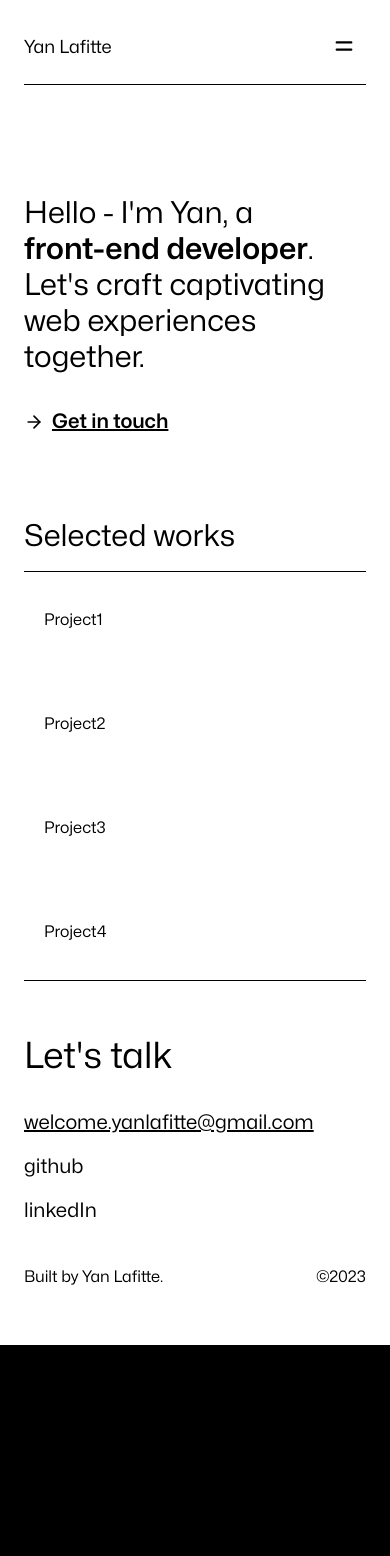
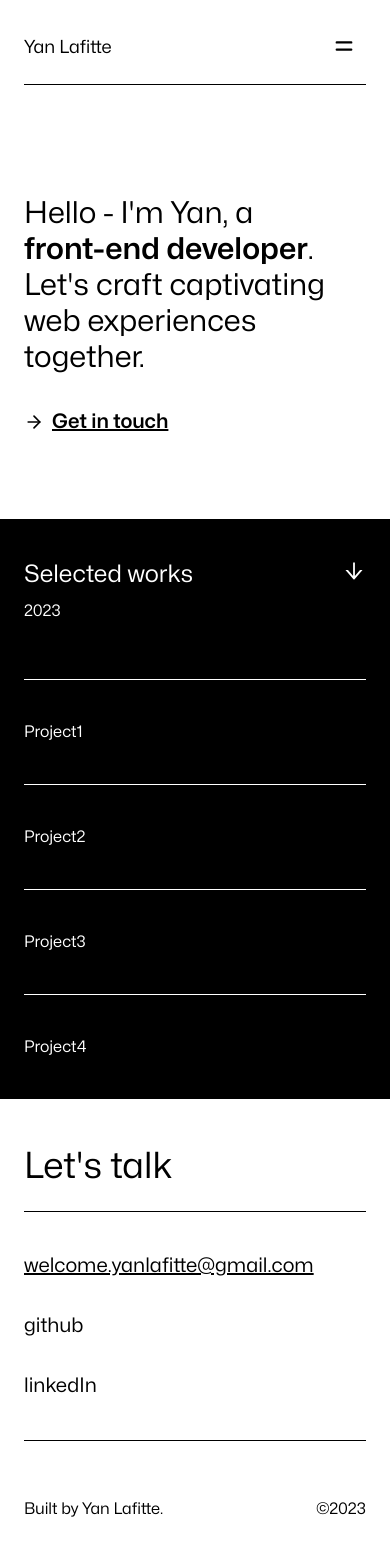
Before and after one commit to YanLAFITTE/pfyl, a Next.js app: page / in a window 390 px wide. Shown: the top 1556 px of the page. Before the commit the page ends 1345 px from the top, so only its background shows below. Built offline with nearby package versions, Linux system fonts and the light colour scheme.

Commit message:
section work

```diff
--- a/app/components/Footer.tsx
+++ b/app/components/Footer.tsx
@@ -15,13 +15,19 @@ const Footer = () => {
 
    return (
       <footer className=' ' id='contact'>
-         <Container>
-            <div className='h-px bg-black w-full my-4 lg:my-14 ' />
-            <FadeIn>
-               <div className='flex flex-col items-start pt-10  gap-10'>
-                  <div className='flex flex-col gap-8'>
-                     <div className='text-4xl lg:text-6xl'>Let&apos;s talk</div>
-                     <ul className='flex flex-col gap-4 text-xl lg:text-2xl'>
+         <FadeIn>
+            <Container>
+               <div className='text-4xl lg:text-6xl pt-12 pb-6'>
+                  Let&apos;s talk
+               </div>
+            </Container>
+            <Container>
+               <div className='h-px w-full bg-black'></div>
+            </Container>
+            <Container>
+               <div className='flex flex-col items-start  '>
+                  <div className='flex flex-col '>
+                     <ul className='flex flex-col gap-8 py-10 text-xl lg:text-2xl'>
                         <Link
                            href='mailto:welcome.yanlafitte@gmail.com'
                            rel='noopener noreferrer'
@@ -51,15 +57,15 @@ const Footer = () => {
                         </Link>
                      </ul>
                   </div>
-                  <div className='flex items-center justify-between w-full pb-14  '>
+                  <div className='flex items-center justify-between w-full py-14  border-t border-black'>
                      <p>Built by Yan Lafitte.</p>
                      <p>
                         &copy;<span id='date'></span>
                      </p>
                   </div>
                </div>
-            </FadeIn>
-         </Container>
+            </Container>
+         </FadeIn>
       </footer>
    );
 };
--- a/app/components/Header.tsx
+++ b/app/components/Header.tsx
@@ -25,7 +25,11 @@ const Header = ({
    return (
       <Container>
          <div className='flex items-center justify-between'>
-            <Link href={'/'} aria-label='Home'  onClick={() => setExpanded(false)}>
+            <Link
+               href={'/'}
+               aria-label='Home'
+               onClick={() => setExpanded(false)}
+            >
                <h2
                   className={clsx(
                      invert
--- a/app/components/RootLayout.tsx
+++ b/app/components/RootLayout.tsx
@@ -8,12 +8,14 @@ import { IoMdClose } from 'react-icons/io';
 import Container from './Container';
 import Header from './Header';
 import Footer from './Footer';
+import { useRouter } from 'next/navigation';
 
 interface RootLayoutInnerProps {
    children: ReactNode;
 }
 
 const RootLayoutInner: React.FC<RootLayoutInnerProps> = ({ children }) => {
+   const router = useRouter();
    const panelId = useId();
    const [expanded, setExpanded] = useState(false);
    const openRef = useRef<HTMLButtonElement | null>(null);
@@ -93,35 +95,49 @@ const RootLayoutInner: React.FC<RootLayoutInnerProps> = ({ children }) => {
             </motion.div>
 
             <Container>
-               <ul className='lg:flex flex-col  pt-4 lg:pt-14'>
-                  <Link href='/#work' onClick={() => setExpanded(false)}>
-                     <li className='border-t-[1px] border-stone-200 py-6 group  font-bold'>
+               <ul className='lg:flex flex-col   pt-4 lg:pt-14'>
+                  <Link
+                     href={'/'}
+                     onClick={() => {
+                        setExpanded(false);
+                     }}
+                  >
+                     <li className='border-t-[1px] border-stone-200 py-6 group flex  font-bold'>
                         <div className='text-large group-hover:tracking-[30px] lg:group-hover:tracking-[50px]  duration-300 ease-in-out uppercase  '>
-                           Work
+                           Home
                         </div>
                      </li>
                   </Link>
                   <Link href='/about' onClick={() => setExpanded(false)}>
-                     <li className='border-t-[1px]  border-stone-200 py-6 group  font-bold'>
+                     <li className='border-t-[1px]  border-stone-200 py-6 group flex font-bold'>
                         <div className='text-large  group-hover:tracking-[30px] lg:group-hover:tracking-[50px]  duration-300 ease-in-out uppercase  '>
                            About
                         </div>
                      </li>
                   </Link>
-                  <Link href='/#contact' onClick={() => setExpanded(false)}>
-                     <li className='border-t-[1px]  border-stone-200 py-6 group   font-bold'>
+                  <button
+                     type='button'
+                     onClick={() => {
+                        setExpanded(false);
+                        router.push('/#contact', { scroll: true });
+                     }}
+                     className='w-full'
+                  >
+                     <li className='border-t-[1px]  border-stone-200 py-6 group flex  font-bold'>
                         <div className='text-large group-hover:tracking-[30px] lg:group-hover:tracking-[50px]   duration-300 ease-in-out uppercase  '>
                            Contact
                         </div>
                      </li>
-                  </Link>
+                  </button>
                </ul>
             </Container>
          </motion.div>
          <motion.div
             layout
             className='relative flex flex-auto overflow-hidden  pt-40 bg-white text-black '
-            onClick={() => setExpanded(false)}
+            onClick={() => {
+               setExpanded(false);
+            }}
          >
             <motion.div
                layout
--- a/app/components/SectionWork.tsx
+++ b/app/components/SectionWork.tsx
@@ -4,8 +4,14 @@ import Image from 'next/image';
 import agence from '../../public/agence-web.png';
 import FadeIn, { FadeInStagger } from './Fadein';
 import clsx from 'clsx';
+import Container from '../components/Container';
+import { AiOutlineArrowDown } from 'react-icons/ai';
+import Link from 'next/link';
+import { useRouter } from 'next/navigation';
 
 const SectionWork = () => {
+   const router = useRouter();
+
    const [projectOpen, setProjectOpen] = useState(false);
 
    const handleClick = () => {
@@ -13,39 +19,69 @@ const SectionWork = () => {
    };
 
    return (
-      <div className='pt-20' id='work'>
       <FadeIn>
-            <h3 className='text-3xl'>Selected works</h3>
-         </FadeIn>
-         <div className='h-px bg-black w-full my-4 lg:my-14 ' />
+         <div className='  bg-black text-white' id='work'>
+            <Container>
+               <div className='flex w-full justify-between items-center pb-14'>
+                  <div className='pt-10'>
+                     <h3 className='text-2xl lg:text-4xl mb-2'>
+                        Selected works
+                     </h3>
+                     <p>2023</p>
+                  </div>
+                  <button
+                     type='button'
+                     onClick={() => {
+                        router.push('/#work');
+                     }}
+                     className='text-2xl lg:text-4xl'
+                  >
+                     <AiOutlineArrowDown />
+                  </button>
+               </div>
                <FadeInStagger>
-            <ul className='flex flex-col gap-10'>
+                  <ul className='flex flex-col gap-10 '>
                      <FadeIn>
-                  <li className=' p-5  ' onClick={handleClick}>
+                        <li
+                           className=' pt-10 border-t border-white '
+                           onClick={handleClick}
+                        >
                            Project1
                         </li>
                         <div
                            className={clsx(
                               projectOpen
-                           ? 'block w-[50%] mt-10 p-5 bg-black '
+                                 ? 'block w-[50%] mt-10 p-5 bg-white '
                                  : 'hidden'
                            )}
                         >
-                     <Image src={agence} alt='' />
+                           <Image
+                              src={agence}
+                              alt=''
+                              className=' grayscale-100'
+                           />
                         </div>
                      </FadeIn>
                      <FadeIn>
-                  <li className='p-5 '>Project2</li>
+                        <li className='pt-10 border-t border-white '>
+                           Project2
+                        </li>
                      </FadeIn>
                      <FadeIn>
-                  <li className='p-5'>Project3</li>
+                        <li className='pt-10 border-t border-white'>
+                           Project3
+                        </li>
                      </FadeIn>
                      <FadeIn>
-                  <li className='p-5'>Project4</li>
+                        <li className='py-10 border-t border-white'>
+                           Project4
+                        </li>
                      </FadeIn>
                   </ul>
                </FadeInStagger>
+            </Container>
          </div>
+      </FadeIn>
    );
 };
 
--- a/app/globals.css
+++ b/app/globals.css
@@ -1,3 +1,8 @@
 @import './base.css';
 @tailwind components;
 @tailwind utilities;
+
+html,
+body {
+   scroll-behavior: smooth;
+}
--- a/app/page.tsx
+++ b/app/page.tsx
@@ -9,7 +9,7 @@ export default function Home() {
       <>
          <Container>
             <FadeIn>
-               <div>
+               <div className='mb-20'>
                   <h1 className='text-3xl font-display sm:text-5xl lg:text-6xl [text-wrap:balance] lg:max-w-4xl'>
                      Hello - I&apos;m Yan, a{' '}
                      <strong className='font-semibold '>
@@ -20,14 +20,17 @@ export default function Home() {
                      together.
                   </h1>
 
-                  <Link href="#contact"className='underline inline-flex items-center text-xl sm:text-3xl  lg:text-4xl font-display font-semibold mt-8 lg:mt-16'>
-                     <FiArrowRight className='mr-2' />
+                  <Link
+                     href='#contact'
+                     className='underline inline-flex items-center text-xl sm:text-3xl  lg:text-4xl font-display font-semibold mt-8 lg:mt-16 group'
+                  >
+                     <FiArrowRight className='mr-2 group-hover:mr-4 duration-300 ease-in-out' />
                      Get in touch
                   </Link>
                </div>
             </FadeIn>
-            <SectionWork />
          </Container>
+         <SectionWork />
       </>
    );
 }
```
Lines whose indentation alone changed are shown as unchanged.
